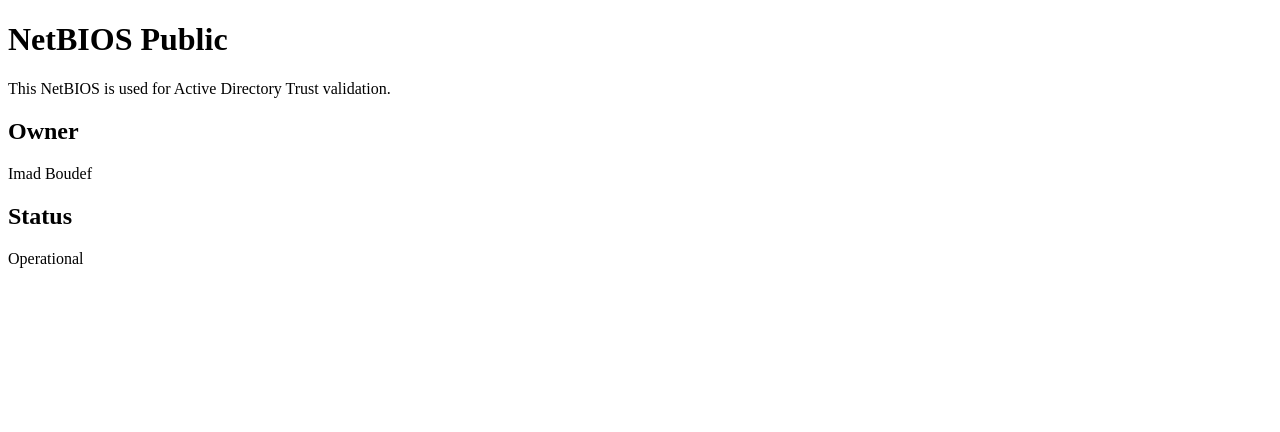
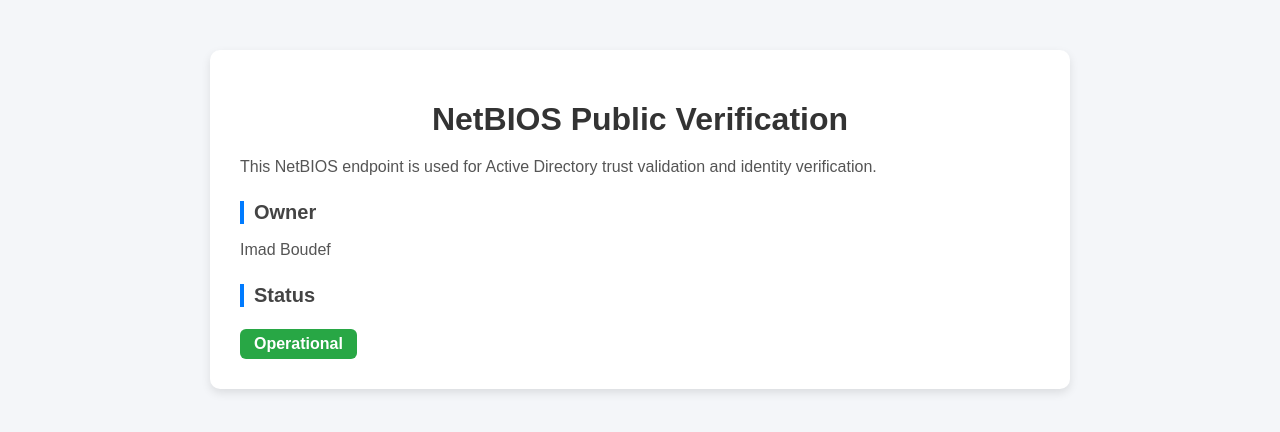
Before and after one commit to Imadboudeuf/netbios, a plain HTML site: page index.html in a window 1280 px wide. Drawn offline with Linux system fonts and the light colour scheme.

Commit message:
Revise index.html for improved layout and content
Updated the title and added styling for better presentation. Enhanced content structure and clarity.

```diff
--- a/index.html
+++ b/index.html
@@ -1,16 +1,65 @@
 <!DOCTYPE html>
-<html>
+<html lang="en">
 <head>
-    <title>NetBIOS - AD Trust Validation</title>
+    <meta charset="UTF-8">
+    <title>NetBIOS Public - Validation</title>
+    <style>
+        body {
+            font-family: Arial, sans-serif;
+            background-color: #f4f6f9;
+            margin: 0;
+            padding: 0;
+        }
+        .container {
+            max-width: 800px;
+            margin: 50px auto;
+            background: #ffffff;
+            padding: 30px;
+            border-radius: 10px;
+            box-shadow: 0 4px 10px rgba(0,0,0,0.1);
+        }
+        h1 {
+            text-align: center;
+            color: #333;
+            margin-bottom: 20px;
+        }
+        .section-title {
+            color: #444;
+            margin-top: 25px;
+            font-size: 20px;
+            border-left: 4px solid #007bff;
+            padding-left: 10px;
+        }
+        .status-green {
+            color: white;
+            background-color: #28a745;
+            display: inline-block;
+            padding: 6px 14px;
+            border-radius: 6px;
+            font-weight: bold;
+            margin-top: 5px;
+        }
+        .info-text {
+            color: #555;
+        }
+    </style>
 </head>
 <body>
-    <h1>NetBIOS Public</h1>
-    <p>This NetBIOS is used for Active Directory Trust validation.</p>
 
-    <h2>Owner</h2>
-    <p>Imad Boudef</p>
+<div class="container">
+    <h1>NetBIOS Public Verification</h1>
 
-    <h2>Status</h2>
-    <p>Operational</p>
+    <p class="info-text">
+        This NetBIOS endpoint is used for Active Directory trust validation and identity verification.
+    </p>
+
+    <h2 class="section-title">Owner</h2>
+    <p class="info-text">Imad Boudef</p>
+
+    <h2 class="section-title">Status</h2>
+    <span class="status-green">Operational</span>
+
+</div>
+
 </body>
 </html>
```
